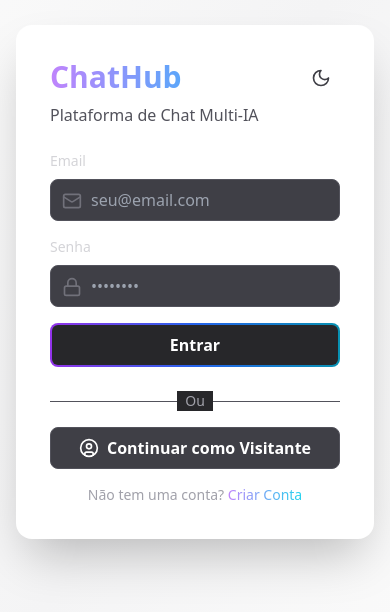
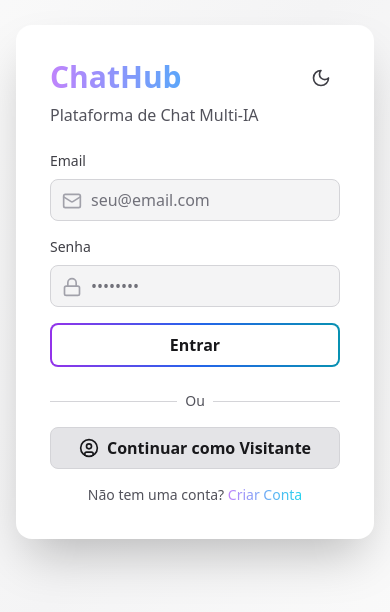
Before and after one commit to MathLuz/Chathub-2FA, a React (Vite) app: page / in a window 390 px wide. Shown: the part 140-752 px from the top of the page. Built offline with nearby package versions, Linux system fonts and the light colour scheme; no server answers.

Commit message:
fix: apply light mode colors to all Auth page elements
- Update input fields background and text colors
- Fix labels, icons, and placeholder colors
- Update submit and guest buttons for light mode
- Fix divider and text colors
- Ensure all elements are responsive to theme

```diff
--- a/src/components/Auth.tsx
+++ b/src/components/Auth.tsx
@@ -103,30 +103,30 @@ export function Auth({ onSuccess, on2FARequired }: AuthProps) {
 
           <form onSubmit={handleAuth} className="space-y-4">
             <div>
-              <label className="block text-sm font-medium text-zinc-300 mb-2">Email</label>
+              <label className="block text-sm font-medium text-zinc-700 dark:text-zinc-300 mb-2">Email</label>
               <div className="relative">
-                <Mail className="absolute left-3 top-3 text-zinc-500 w-5 h-5" />
+                <Mail className="absolute left-3 top-3 text-zinc-400 dark:text-zinc-500 w-5 h-5" />
                 <input
                   type="email"
                   value={email}
                   onChange={(e) => setEmail(e.target.value)}
                   placeholder="seu@email.com"
-                  className="w-full bg-zinc-700 text-white pl-10 pr-4 py-2 rounded-lg focus:outline-none border border-zinc-600 focus:border-purple-400 transition-colors"
+                  className="w-full bg-zinc-100 dark:bg-zinc-700 text-zinc-900 dark:text-white pl-10 pr-4 py-2 rounded-lg focus:outline-none border border-zinc-300 dark:border-zinc-600 focus:border-purple-400 transition-colors placeholder:text-zinc-500"
                   required
                 />
               </div>
             </div>
 
             <div>
-              <label className="block text-sm font-medium text-zinc-300 mb-2">Senha</label>
+              <label className="block text-sm font-medium text-zinc-700 dark:text-zinc-300 mb-2">Senha</label>
               <div className="relative">
-                <Lock className="absolute left-3 top-3 text-zinc-500 w-5 h-5" />
+                <Lock className="absolute left-3 top-3 text-zinc-400 dark:text-zinc-500 w-5 h-5" />
                 <input
                   type="password"
                   value={password}
                   onChange={(e) => setPassword(e.target.value)}
                   placeholder="••••••••"
-                  className="w-full bg-zinc-700 text-white pl-10 pr-4 py-2 rounded-lg focus:outline-none border border-zinc-600 focus:border-cyan-400 transition-colors"
+                  className="w-full bg-zinc-100 dark:bg-zinc-700 text-zinc-900 dark:text-white pl-10 pr-4 py-2 rounded-lg focus:outline-none border border-zinc-300 dark:border-zinc-600 focus:border-cyan-400 transition-colors placeholder:text-zinc-500"
                   required
                 />
               </div>
@@ -143,7 +143,7 @@ export function Auth({ onSuccess, on2FARequired }: AuthProps) {
                 <button
                 type="submit"
                 disabled={loading}
-                className="w-full bg-zinc-800 hover:bg-zinc-900 disabled:bg-zinc-800/50 text-white font-semibold py-2 rounded-md transition-all duration-300 flex items-center justify-center gap-2 hover:shadow-lg hover:shadow-purple-500/20"
+                className="w-full bg-white dark:bg-zinc-800 hover:bg-zinc-50 dark:hover:bg-zinc-900 disabled:bg-zinc-100 dark:disabled:bg-zinc-800/50 text-zinc-900 dark:text-white font-semibold py-2 rounded-md transition-all duration-300 flex items-center justify-center gap-2 hover:shadow-lg hover:shadow-purple-500/20"
                 >
                 {loading && <Loader2 className="w-4 h-4 animate-spin" />}
                 {isLogin ? 'Entrar' : 'Criar Conta'}
@@ -154,10 +154,10 @@ export function Auth({ onSuccess, on2FARequired }: AuthProps) {
           <div className="mt-6 space-y-4">
             <div className="relative">
               <div className="absolute inset-0 flex items-center">
-                <div className="w-full border-t border-zinc-600"></div>
+                <div className="w-full border-t border-zinc-300 dark:border-zinc-600"></div>
               </div>
               <div className="relative flex justify-center text-sm">
-                <span className="px-2 bg-zinc-800 text-zinc-400">Ou</span>
+                <span className="px-2 bg-white dark:bg-zinc-800 text-zinc-600 dark:text-zinc-400">Ou</span>
               </div>
             </div>
 
@@ -165,13 +165,13 @@ export function Auth({ onSuccess, on2FARequired }: AuthProps) {
               type="button"
               onClick={handleGuest}
               disabled={loading}
-              className="w-full bg-zinc-700 hover:bg-zinc-600 disabled:bg-zinc-700/50 text-white font-semibold py-2 rounded-lg transition-all duration-300 flex items-center justify-center gap-2 border border-zinc-600 hover:border-purple-500/50"
+              className="w-full bg-zinc-200 dark:bg-zinc-700 hover:bg-zinc-300 dark:hover:bg-zinc-600 disabled:bg-zinc-200/50 dark:disabled:bg-zinc-700/50 text-zinc-900 dark:text-white font-semibold py-2 rounded-lg transition-all duration-300 flex items-center justify-center gap-2 border border-zinc-300 dark:border-zinc-600 hover:border-purple-500/50"
             >
               <UserCircle className="w-5 h-5" />
               Continuar como Visitante
             </button>
 
-            <p className="text-zinc-400 text-sm text-center">
+            <p className="text-zinc-600 dark:text-zinc-400 text-sm text-center">
               {isLogin ? 'Não tem uma conta?' : 'Já tem uma conta?'}{' '}
               <button
                 type="button"
```
